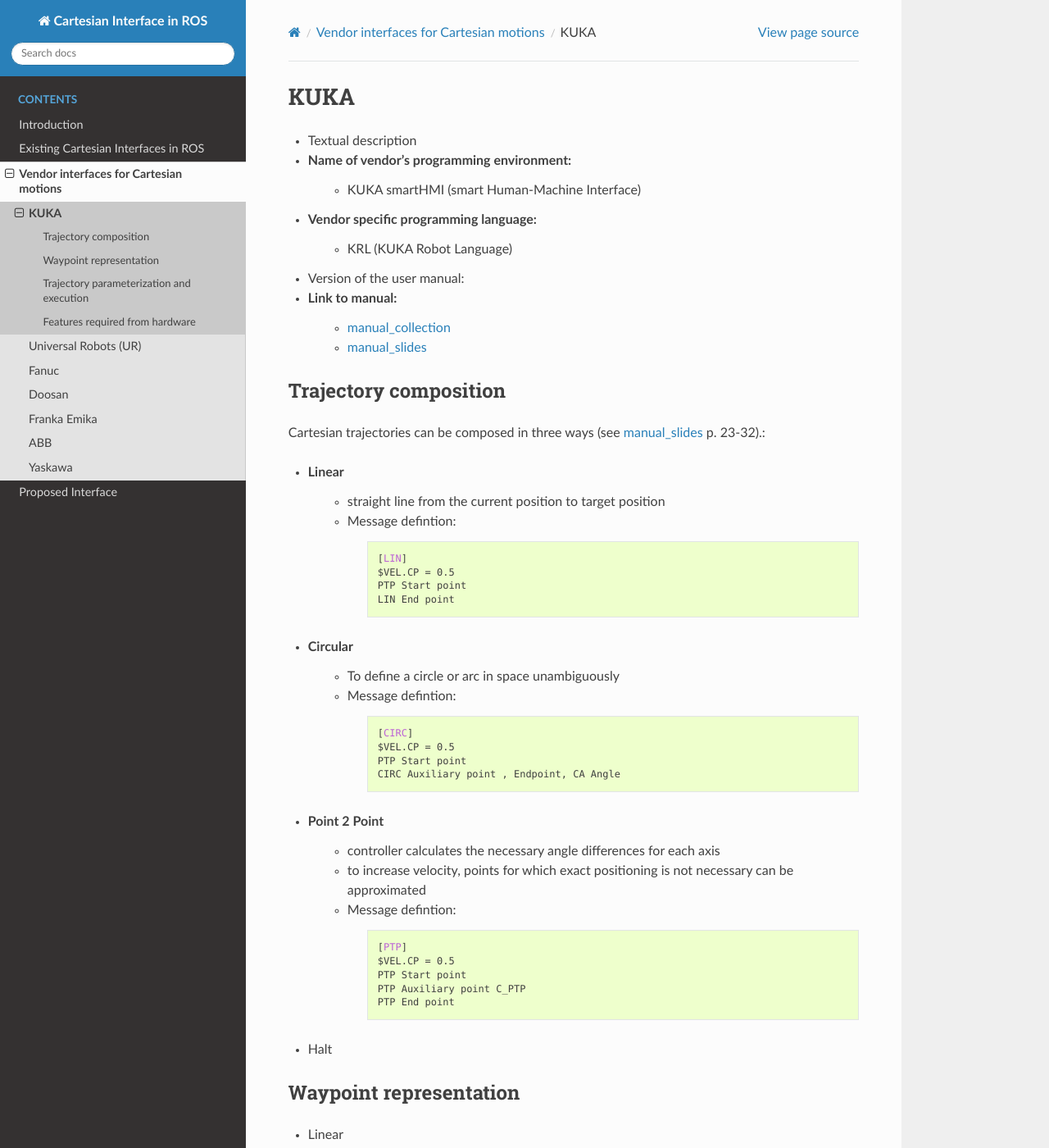
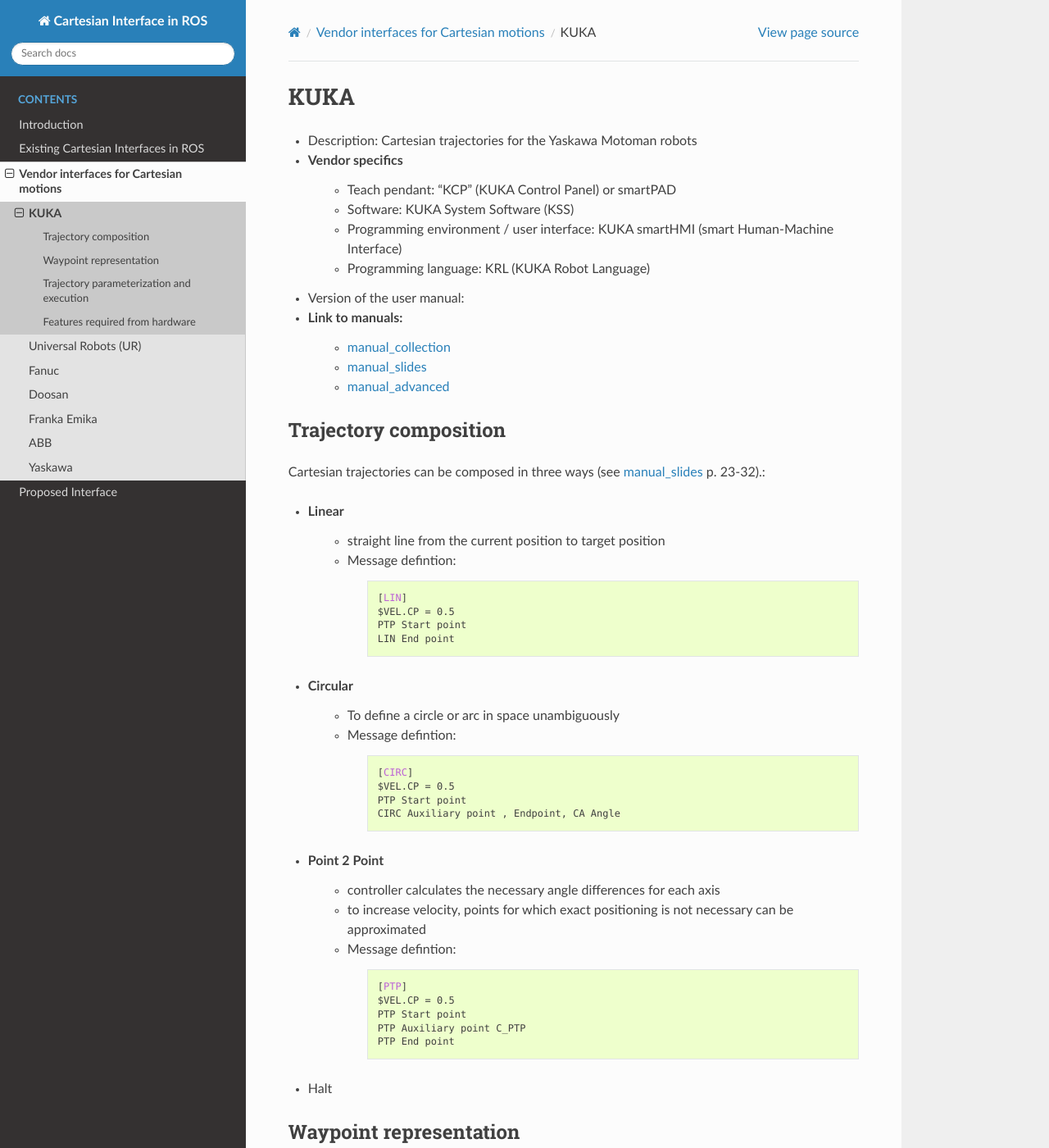
Before and after one commit to fzi-forschungszentrum-informatik/fzi_robot_interface_proposal, a Sphinx documentation site: the page built from source/industry/KUKA.rst, in a window 1280 px wide and 1400 px high. Shown: the whole window at 82% size. Built offline with Sphinx 7.4.7 and the Read the Docs theme 2.0.0, drawn with Linux system fonts in a browser that asks for light colours; some of the changed text lies outside the part shown.

Commit message:
added info about KuKa

```diff
--- a/source/industry/KUKA.rst
+++ b/source/industry/KUKA.rst
@@ -3,16 +3,19 @@ KUKA
 
 .. _manual_collection: http://cncmanual.com/kuka-robotics/
 .. _manual_slides: http://media.ee.ntu.edu.tw/personal/pcwu/tutorials/kuka_user_manual.pdf
+.. _manual_advanced: http://www.wtech.com.tw/public/download/manual/kuka/krc2ed05/Operating%20and%20Programming.pdf
 
-* Textual description
-* Name of vendor's programming environment:
-   * KUKA smartHMI (smart Human-Machine Interface)
-* Vendor specific programming language:
-   * KRL (KUKA Robot Language)
+* Description: Cartesian trajectories for the Yaskawa Motoman robots
+* Vendor specifics
+   * Teach pendant: “KCP” (KUKA Control Panel) or smartPAD
+   * Software: KUKA System Software (KSS)
+   * Programming environment / user interface: KUKA smartHMI (smart Human-Machine Interface)
+   * Programming language: KRL (KUKA Robot Language)
 * Version of the user manual:
-* Link to manual:
+* Link to manuals:
    * `manual_collection`_
    * `manual_slides`_
+   * `manual_advanced`_
 
 
 
@@ -71,7 +75,7 @@ Waypoint representation
 	  B 0.00
 	  C 90.00
 
-* Circular
+   * Circular
 
 	.. code-block:: yaml
 
@@ -93,7 +97,7 @@ Waypoint representation
 	  CA 180
 
 
-* Point 2 Point
+   * Point 2 Point
 
 	.. code-block:: yaml
 
@@ -120,8 +124,15 @@ Waypoint representation
 	    A5 0
 	    A6 -180
 
+* Angles of rotation of the robot coordinate systems
 
-
+=====  =============
+Angle  rotation axis
+=====  =============
+A  	Z
+B	Y
+C	X
+=====  =============
 
 Trajectory parameterization and execution
 -----------------------------------------
@@ -135,5 +146,5 @@ Describe if and how the following aspects are handled:
 
 Features required from hardware
 -------------------------------
-* Applicable to which robots of the vendor?
+* Applicable to KR C2 / KR C3
 * Are there requirements that other vendors' robots might not meet?
```
Also changed, not shown: other parts of source/industry/KUKA.rst (+2 -1 lines).
